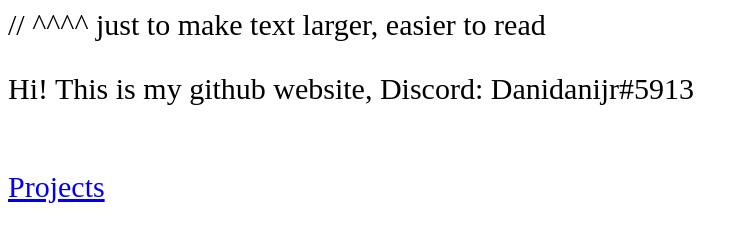
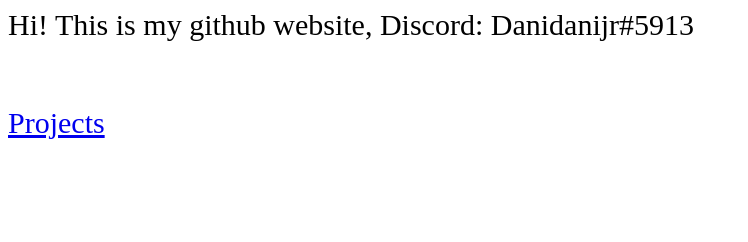
Before and after one commit to danidanijr1/danidanijr1.github.io, a plain HTML site: page index.html in a window 1280 px wide. Shown: the whole page, without its empty margins (0-748 px from the left). Drawn offline with Linux system fonts and the light colour scheme.

Commit message:
Update index.html

```diff
--- a/index.html
+++ b/index.html
@@ -3,7 +3,7 @@ body {
 	font-size: 30px;
 }
 </style>
-	// ^^^^ just to make text larger, easier to read
+<script>// ^^^^ just to make text larger, easier to read</script>
 
 <body>
 	<p>Hi! This is my github website, Discord: Danidanijr#5913</p>
```
